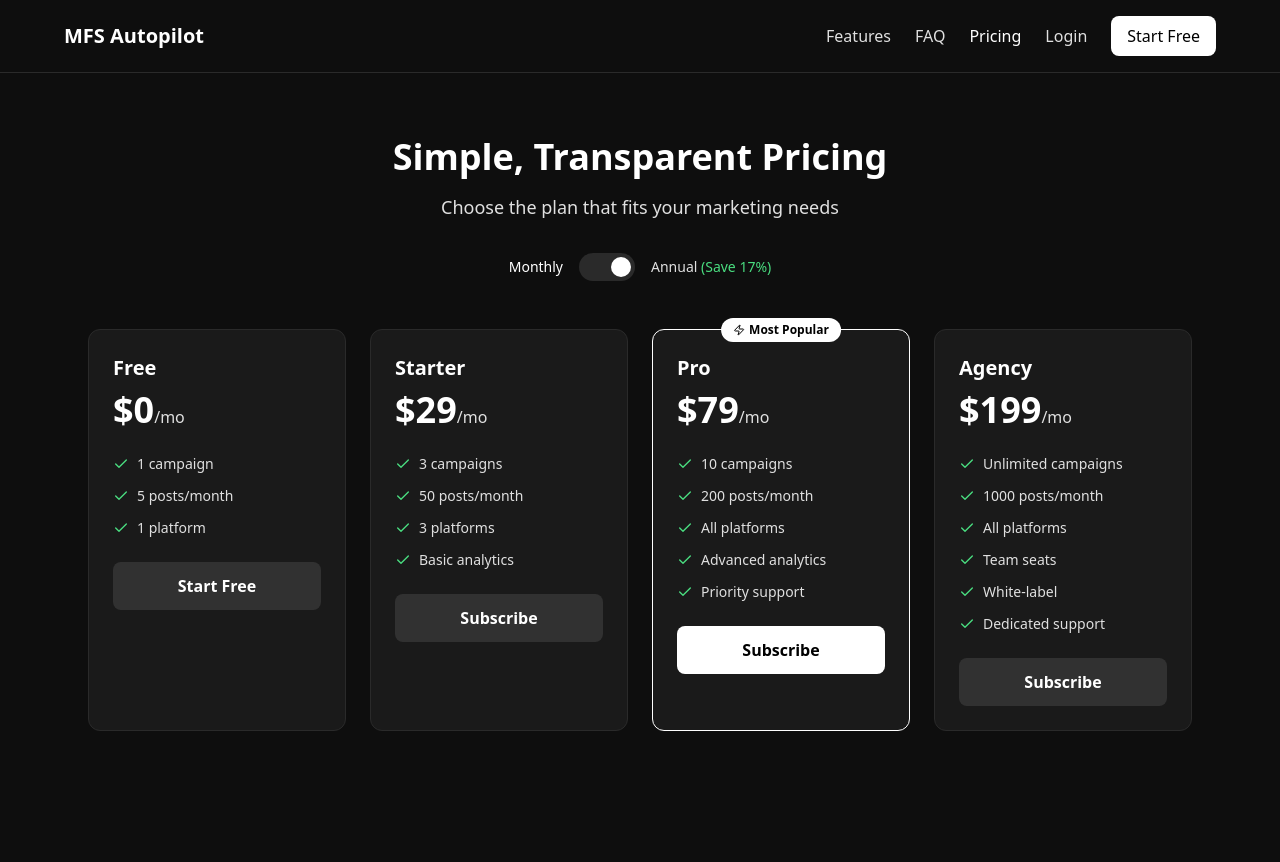
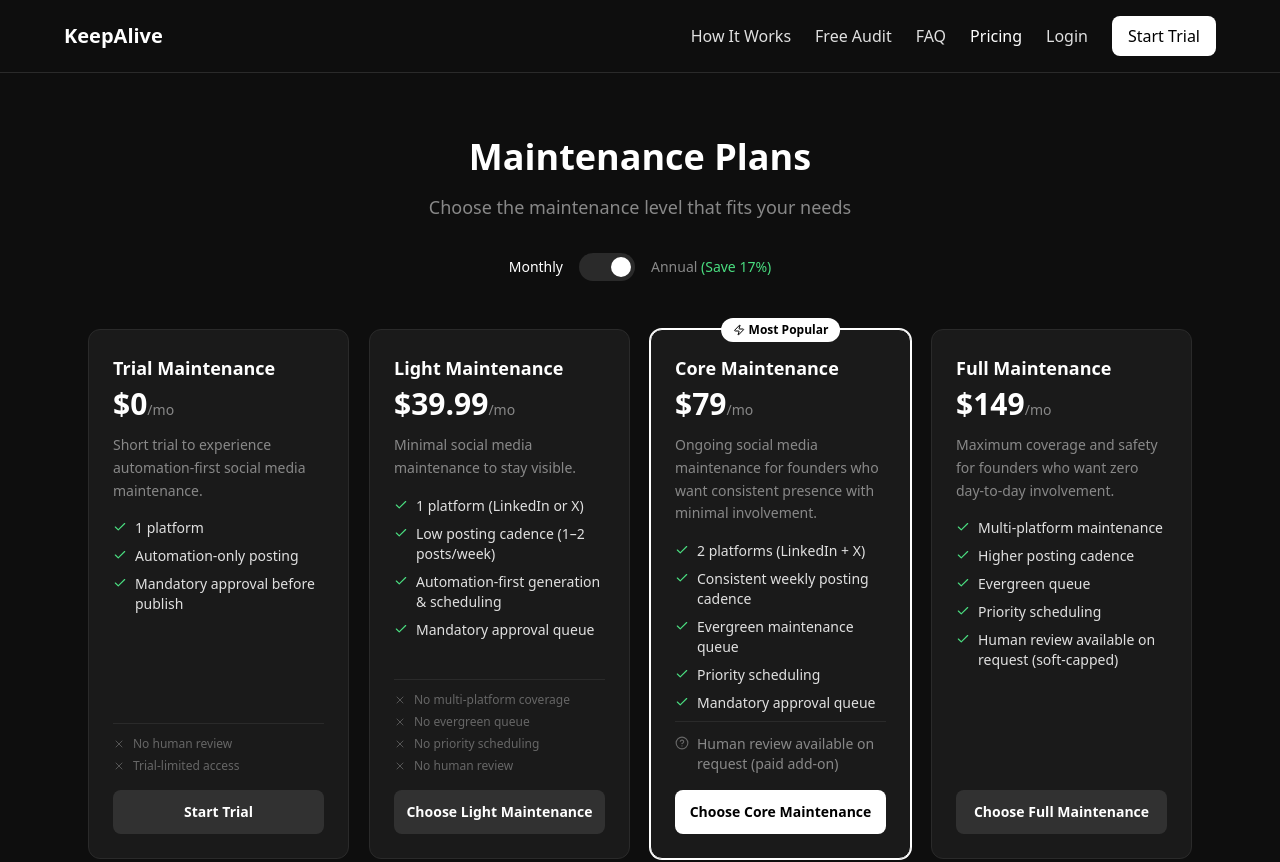
Before and after one commit to Eddiebm/MFS-Autopilot, a React (Vite) app: page /pricing in a window 1280 px wide. Shown: the top 862 px of the page. Before the commit the page ends 800 px from the top, so only its background shows below. Built offline with nearby package versions, Linux system fonts and the light colour scheme.

Commit message:
Update pricing: maintenance tiers, no growth promises, human review add-on

```diff
--- a/src/pages/Pricing.tsx
+++ b/src/pages/Pricing.tsx
@@ -1,44 +1,82 @@
 import { useState } from 'react';
 import { Link, useNavigate } from 'react-router-dom';
-import { Check, Zap } from 'lucide-react';
+import { Check, X, Zap, HelpCircle } from 'lucide-react';
 import { useAuth } from '../contexts/AuthContext';
 import { supabase } from '../lib/supabase';
 
 const plans = [
   {
-    id: 'free',
-    name: 'Free',
+    id: 'trial',
+    name: 'Trial Maintenance',
     monthlyPrice: 0,
     annualPrice: 0,
-    features: ['1 campaign', '5 posts/month', '1 platform'],
-    cta: 'Start Free',
+    description: 'Short trial to experience automation-first social media maintenance.',
+    features: [
+      '1 platform',
+      'Automation-only posting',
+      'Mandatory approval before publish',
+    ],
+    exclusions: [
+      'No human review',
+      'Trial-limited access',
+    ],
+    cta: 'Start Trial',
     popular: false,
   },
   {
-    id: 'starter',
-    name: 'Starter',
-    monthlyPrice: 29,
-    annualPrice: 290,
-    features: ['3 campaigns', '50 posts/month', '3 platforms', 'Basic analytics'],
-    cta: 'Subscribe',
+    id: 'light',
+    name: 'Light Maintenance',
+    monthlyPrice: 39.99,
+    annualPrice: 399,
+    description: 'Minimal social media maintenance to stay visible.',
+    features: [
+      '1 platform (LinkedIn or X)',
+      'Low posting cadence (1–2 posts/week)',
+      'Automation-first generation & scheduling',
+      'Mandatory approval queue',
+    ],
+    exclusions: [
+      'No multi-platform coverage',
+      'No evergreen queue',
+      'No priority scheduling',
+      'No human review',
+    ],
+    cta: 'Choose Light Maintenance',
     popular: false,
   },
   {
-    id: 'pro',
-    name: 'Pro',
+    id: 'core',
+    name: 'Core Maintenance',
     monthlyPrice: 79,
     annualPrice: 790,
-    features: ['10 campaigns', '200 posts/month', 'All platforms', 'Advanced analytics', 'Priority support'],
-    cta: 'Subscribe',
+    description: 'Ongoing social media maintenance for founders who want consistent presence with minimal involvement.',
+    features: [
+      '2 platforms (LinkedIn + X)',
+      'Consistent weekly posting cadence',
+      'Evergreen maintenance queue',
+      'Priority scheduling',
+      'Mandatory approval queue',
+    ],
+    exclusions: [],
+    addon: 'Human review available on request (paid add-on)',
+    cta: 'Choose Core Maintenance',
     popular: true,
   },
   {
-    id: 'agency',
-    name: 'Agency',
-    monthlyPrice: 199,
-    annualPrice: 1990,
-    features: ['Unlimited campaigns', '1000 posts/month', 'All platforms', 'Team seats', 'White-label', 'Dedicated support'],
-    cta: 'Subscribe',
+    id: 'full',
+    name: 'Full Maintenance',
+    monthlyPrice: 149,
+    annualPrice: 1490,
+    description: 'Maximum coverage and safety for founders who want zero day-to-day involvement.',
+    features: [
+      'Multi-platform maintenance',
+      'Higher posting cadence',
+      'Evergreen queue',
+      'Priority scheduling',
+      'Human review available on request (soft-capped)',
+    ],
+    exclusions: [],
+    cta: 'Choose Full Maintenance',
     popular: false,
   },
 ];
@@ -50,7 +88,7 @@ export function Pricing() {
   const navigate = useNavigate();
 
   async function handleSubscribe(planId: string) {
-    if (planId === 'free') {
+    if (planId === 'trial') {
       navigate('/signup');
       return;
     }
@@ -83,14 +121,15 @@ export function Pricing() {
       {/* Navigation */}
       <nav className="border-b border-[#2a2a2a] px-6 py-4">
         <div className="max-w-6xl mx-auto flex items-center justify-between">
-          <Link to="/" className="text-xl font-bold text-white">MFS Autopilot</Link>
+          <Link to="/" className="text-xl font-bold text-white">KeepAlive</Link>
           <div className="flex items-center gap-6">
-            <Link to="/#features" className="text-[#e0e0e0] hover:text-white transition-colors">Features</Link>
+            <Link to="/how-it-works" className="text-[#e0e0e0] hover:text-white transition-colors">How It Works</Link>
+            <Link to="/maintenance-audit" className="text-[#e0e0e0] hover:text-white transition-colors">Free Audit</Link>
             <Link to="/faq" className="text-[#e0e0e0] hover:text-white transition-colors">FAQ</Link>
             <Link to="/pricing" className="text-white font-medium">Pricing</Link>
             <Link to="/login" className="text-[#e0e0e0] hover:text-white transition-colors">Login</Link>
             <Link to="/signup" className="px-4 py-2 bg-white text-black font-medium rounded-lg hover:bg-gray-200 transition-colors">
-              Start Free
+              Start Trial
             </Link>
           </div>
         </div>
@@ -98,52 +137,72 @@ export function Pricing() {
 
       <main className="max-w-6xl mx-auto px-6 py-16">
         <div className="text-center mb-12">
-          <h1 className="text-4xl font-bold text-white mb-4">Simple, Transparent Pricing</h1>
-          <p className="text-[#e0e0e0] text-lg mb-8">Choose the plan that fits your marketing needs</p>
+          <h1 className="text-4xl font-bold text-white mb-4">Maintenance Plans</h1>
+          <p className="text-[#888] text-lg mb-8">Choose the maintenance level that fits your needs</p>
 
           {/* Toggle */}
           <div className="flex items-center justify-center gap-4">
-            <span className={`text-sm ${!annual ? 'text-white' : 'text-[#e0e0e0]'}`}>Monthly</span>
+            <span className={`text-sm ${!annual ? 'text-white' : 'text-[#888]'}`}>Monthly</span>
             <button
               onClick={() => setAnnual(!annual)}
               className={`relative w-14 h-7 rounded-full transition-colors ${annual ? 'bg-white' : 'bg-[#2a2a2a]'}`}
             >
               <span className={`absolute top-1 w-5 h-5 rounded-full transition-transform ${annual ? 'translate-x-8 bg-black' : 'translate-x-1 bg-white'}`} />
             </button>
-            <span className={`text-sm ${annual ? 'text-white' : 'text-[#e0e0e0]'}`}>Annual <span className="text-green-400">(Save 17%)</span></span>
+            <span className={`text-sm ${annual ? 'text-white' : 'text-[#888]'}`}>Annual <span className="text-green-400">(Save 17%)</span></span>
           </div>
         </div>
 
-        <div className="grid md:grid-cols-4 gap-6">
+        <div className="grid md:grid-cols-4 gap-5">
           {plans.map((plan) => (
             <div
               key={plan.id}
-              className={`relative bg-[#1a1a1a] border rounded-xl p-6 ${plan.popular ? 'border-white' : 'border-[#2a2a2a]'}`}
+              className={`relative bg-[#1a1a1a] border rounded-xl p-6 flex flex-col ${plan.popular ? 'border-white ring-1 ring-white' : 'border-[#2a2a2a]'}`}
             >
               {plan.popular && (
                 <div className="absolute -top-3 left-1/2 -translate-x-1/2 px-3 py-1 bg-white text-black text-xs font-semibold rounded-full flex items-center gap-1">
                   <Zap size={12} /> Most Popular
                 </div>
               )}
-              <h3 className="text-xl font-bold text-white mb-2">{plan.name}</h3>
-              <div className="mb-6">
-                <span className="text-4xl font-bold text-white">
+              <h3 className="text-lg font-bold text-white mb-1">{plan.name}</h3>
+              <div className="mb-3">
+                <span className="text-3xl font-bold text-white">
                   ${annual ? plan.annualPrice : plan.monthlyPrice}
                 </span>
-                <span className="text-[#e0e0e0]">/{annual ? 'year' : 'mo'}</span>
+                <span className="text-[#888] text-sm">/{annual ? 'year' : 'mo'}</span>
               </div>
-              <ul className="space-y-3 mb-6">
+              <p className="text-[#888] text-sm mb-4 leading-relaxed">{plan.description}</p>
+
+              <ul className="space-y-2 mb-4 flex-1">
                 {plan.features.map((feature) => (
-                  <li key={feature} className="flex items-center gap-2 text-[#e0e0e0] text-sm">
-                    <Check size={16} className="text-green-400 flex-shrink-0" />
-                    {feature}
+                  <li key={feature} className="flex items-start gap-2 text-[#e0e0e0] text-sm">
+                    <Check size={14} className="text-green-400 flex-shrink-0 mt-0.5" />
+                    <span>{feature}</span>
                   </li>
                 ))}
+                {plan.addon && (
+                  <li className="flex items-start gap-2 text-[#888] text-sm mt-3 pt-3 border-t border-[#2a2a2a]">
+                    <HelpCircle size={14} className="text-[#666] flex-shrink-0 mt-0.5" />
+                    <span>{plan.addon}</span>
+                  </li>
+                )}
               </ul>
+
+              {plan.exclusions.length > 0 && (
+                <ul className="space-y-1.5 mb-4 pt-3 border-t border-[#2a2a2a]">
+                  {plan.exclusions.map((exclusion) => (
+                    <li key={exclusion} className="flex items-start gap-2 text-[#666] text-xs">
+                      <X size={12} className="text-[#555] flex-shrink-0 mt-0.5" />
+                      <span>{exclusion}</span>
+                    </li>
+                  ))}
+                </ul>
+              )}
+
               <button
                 onClick={() => handleSubscribe(plan.id)}
                 disabled={loading === plan.id}
-                className={`w-full py-3 rounded-lg font-semibold transition-colors ${
+                className={`w-full py-3 rounded-lg font-semibold text-sm transition-colors ${
                   plan.popular
                     ? 'bg-white text-black hover:bg-gray-200'
                     : 'bg-white/10 text-white hover:bg-white/20'
@@ -154,7 +213,44 @@ export function Pricing() {
             </div>
           ))}
         </div>
+
+        {/* Human Review Add-on */}
+        <div className="mt-12 max-w-xl mx-auto">
+          <div className="bg-[#1a1a1a] border border-[#2a2a2a] rounded-xl p-6">
+            <h3 className="text-lg font-bold text-white mb-2">Human Review (On Request)</h3>
+            <p className="text-[#888] text-sm mb-4">
+              Optional quality and brand-safety review for sensitive posts. Not required for routine maintenance.
+            </p>
+            <div className="flex items-center gap-6 text-sm">
+              <div className="text-[#e0e0e0]">
+                <span className="font-semibold text-white">$15</span> per request
+              </div>
+              <div className="text-[#888]">or</div>
+              <div className="text-[#e0e0e0]">
+                <span className="font-semibold text-white">Monthly bundle</span> (clearly capped)
+              </div>
+            </div>
+          </div>
+        </div>
+
+        {/* Disclaimer */}
+        <div className="mt-16 text-center">
+          <p className="text-[#666] text-sm max-w-2xl mx-auto">
+            KeepAlive provides automation-first social media maintenance. We do not promise growth, leads, or performance outcomes.
+          </p>
+        </div>
       </main>
+
+      {/* Footer */}
+      <footer className="px-6 py-8 border-t border-[#2a2a2a]">
+        <div className="max-w-6xl mx-auto flex items-center justify-between text-[#888] text-sm">
+          <span>&copy; 2026 KeepAlive</span>
+          <div className="flex gap-6">
+            <a href="#" className="hover:text-white">Privacy</a>
+            <a href="#" className="hover:text-white">Terms</a>
+          </div>
+        </div>
+      </footer>
     </div>
   );
 }
```
